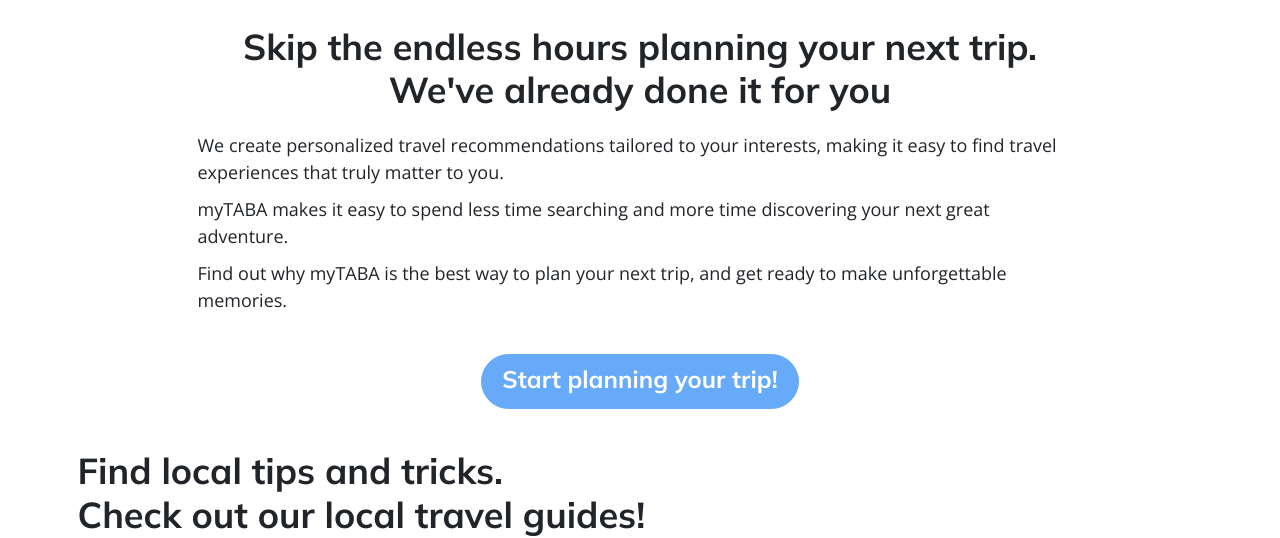
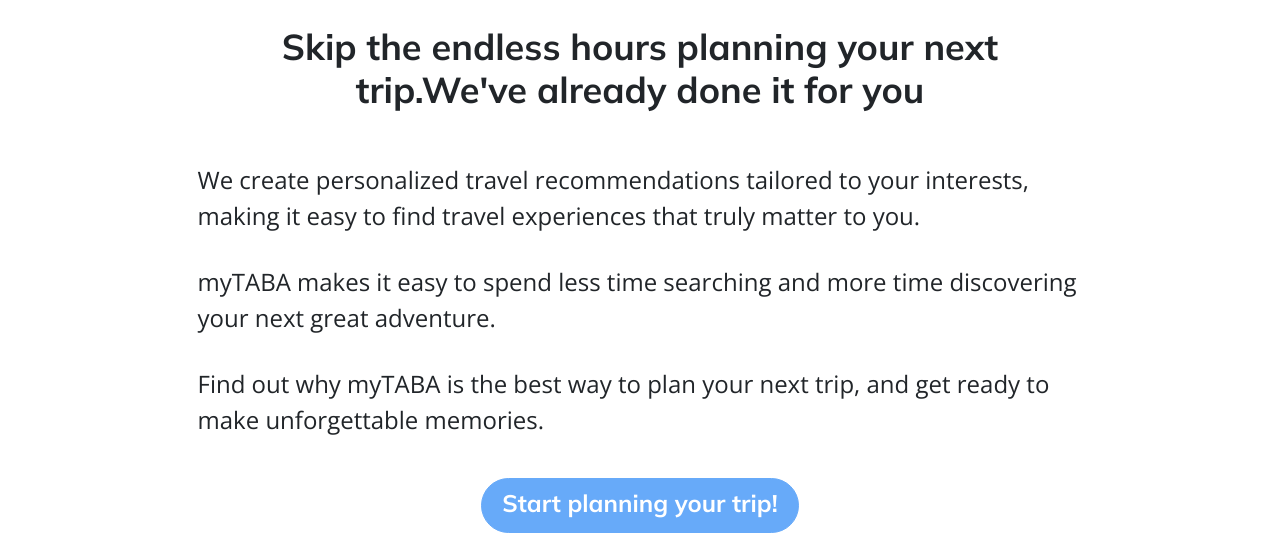
Before and after one commit to myTABA/Website-Alpha, a React (Create React App) app: page /#/ in a window 1280 px wide. Shown: the part 1200-1738 px from the top of the page. Built offline with nearby package versions, Linux system fonts and the light colour scheme; no server answers.

Commit message:
change cta textgen

```diff
--- a/src/elements/home/home.jsx
+++ b/src/elements/home/home.jsx
@@ -8,9 +8,9 @@
 // needdd to do this because cant render custom text otherwise
 const TextFunction = ({text, pTag}) => {
     if (pTag) {
-        return <p className={"b2"}>{text}</p>;
+        return <p className={"b1 my-5"}>{text}</p>;
     } else {
-        return <>{text}<br/></>
+        return <>{text}</>
     }
 }
 
```
